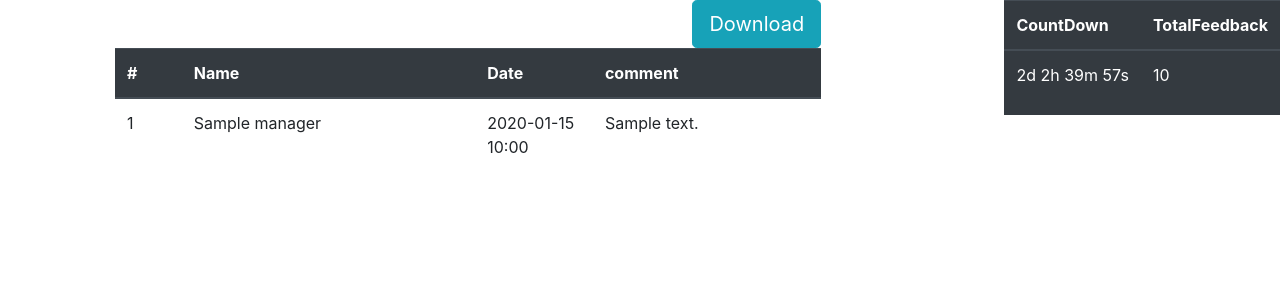
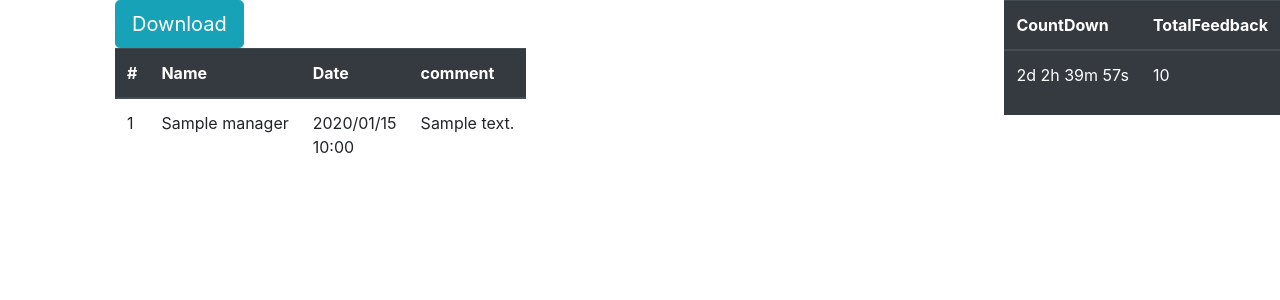
Before and after one commit to enakann/django_feedback, a Django app: template django_feedback/feedback/templates/comments.html in a window 1280 px wide. Shown: the part 66-366 px from the top of the page. Run offline with Django 3.2, Linux system fonts and the light colour scheme; the template is opened without the code that fills it: most values are stand-ins (such as "Sample title", 1, 10 or a date in 2020); some libraries are stand-ins or nearby versions.

Commit message:
Final drfat2

```diff
--- a/django_feedback/feedback/templates/comments.html
+++ b/django_feedback/feedback/templates/comments.html
@@ -2,13 +2,13 @@
 {% extends 'feedback_base.html' %}
 
 {% block body %}
-        <div align="right">
+        <div align="left">
          <a href="{% url 'feedback:download' %}" class="btn btn-info btn-lg">
           <span class="glyphicon glyphicon-download-alt"></span> Download
         </a>
             </div>
 
-
+<div class="float-left">
  <table class="table">
   <thead class="thead-dark">
     <tr>
@@ -24,8 +24,8 @@
     <tr>
       <td class="counterCell"></td>
       <td>{{ comment.manager.name }}</td>
-      <td class="col-md-2">{{ comment.date_posted | date:'Y-m-d H:i'}}</td>
-      <td>{{ comment.comment }}</td>
+      <td style="width:40px">{{ comment.date_posted | date:'Y/m/d H:i'}}</td>
+      <td class="col-lg-20">{{ comment.comment }}</td>
     </tr>
      {% endfor %}
   </tbody>
```
Also changed, not shown: django_feedback/feedback/views.py (+10 -2 lines), django_feedback/db.sqlite3, 3 other files.
